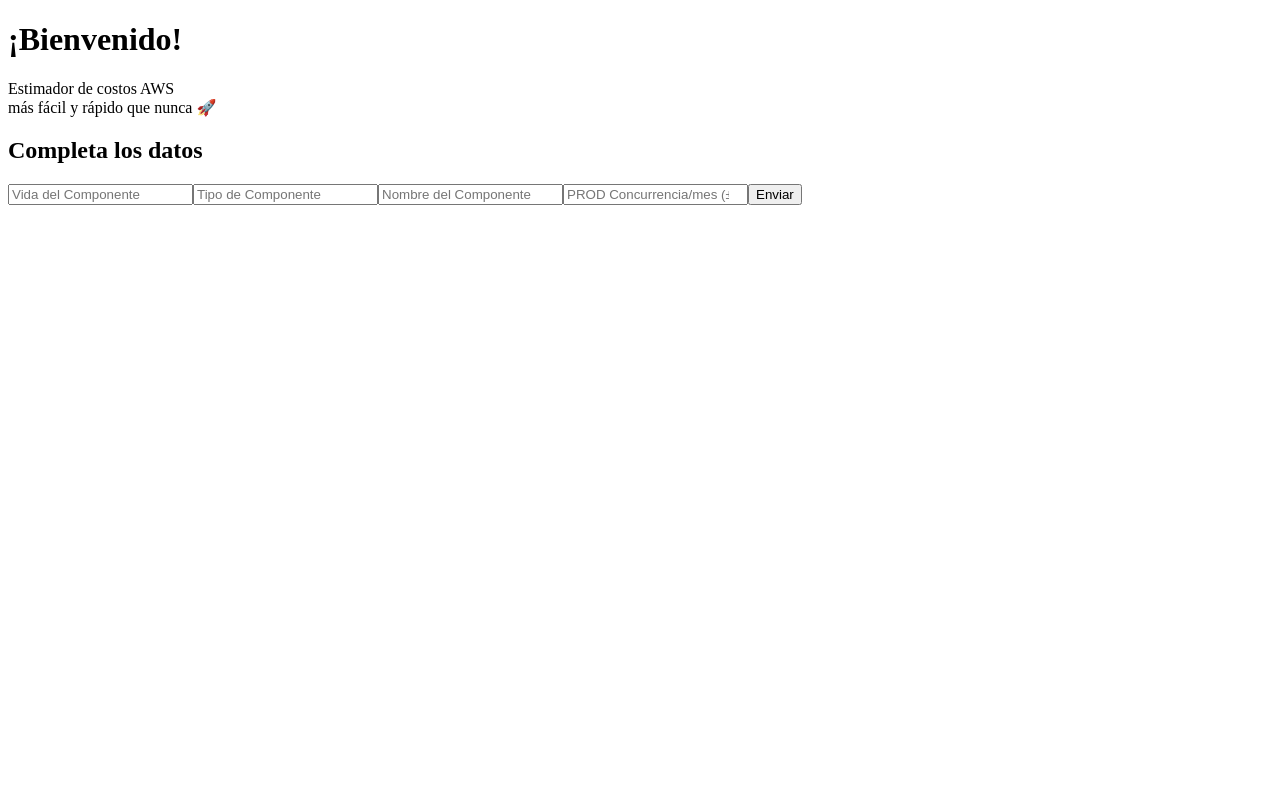
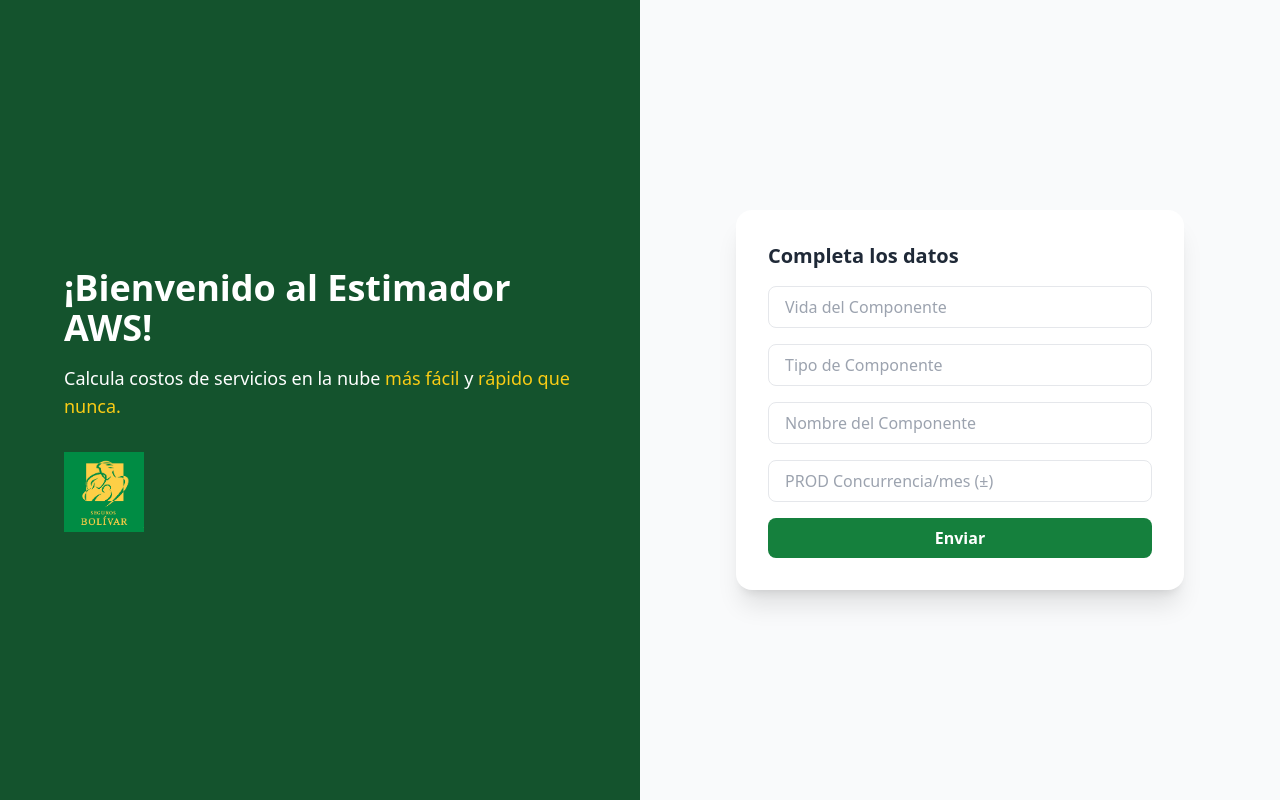
Before and after one commit to CarlosCruzSB/aws-estimator-chatbot, a Next.js app: page / in a window 1280 px wide. Built offline with nearby package versions, Linux system fonts and the light colour scheme.

Commit message:
fix: mejorar UI con Tailwind y root layout

```diff
--- a/app/layout.js
+++ b/app/layout.js
@@ -1,14 +1,14 @@
+import "./globals.css";
+
 export const metadata = {
-  title: "AWS Estimator Chatbot",
-  description: "Chatbot para estimar costos de AWS y llenar Excel automáticamente",
+  title: "AWS Estimator",
+  description: "Chatbot para estimar costos en AWS",
 };
 
 export default function RootLayout({ children }) {
   return (
     <html lang="es">
-      <body className="bg-gray-100 font-sans">
-        {children}
-      </body>
+      <body className="font-sans">{children}</body>
     </html>
   );
 }
--- a/app/page.js
+++ b/app/page.js
@@ -1,113 +1,119 @@
 "use client";
+
 import { useState } from "react";
 
 export default function Home() {
-  const [vidaComponente, setVidaComponente] = useState("");
-  const [tipoComponente, setTipoComponente] = useState("");
-  const [nombreComponente, setNombreComponente] = useState("");
-  const [prodConcurrencia, setProdConcurrencia] = useState("");
+  const [form, setForm] = useState({
+    vida: "",
+    tipo: "",
+    nombre: "",
+    concurrencia: "",
+  });
+
   const [loading, setLoading] = useState(false);
-  const [mensaje, setMensaje] = useState("");
+  const [msg, setMsg] = useState("");
+
+  const handleChange = (e) => {
+    setForm({ ...form, [e.target.name]: e.target.value });
+  };
 
   const handleSubmit = async (e) => {
     e.preventDefault();
     setLoading(true);
-    setMensaje("");
+    setMsg("");
 
     try {
-      const response = await fetch(
+      const res = await fetch(
         "https://segurobolivar-trial.app.n8n.cloud/webhook-test/aws-estimator",
         {
           method: "POST",
           headers: { "Content-Type": "application/json" },
-          body: JSON.stringify({
-            vidaComponente,
-            tipoComponente,
-            nombreComponente,
-            prodConcurrencia,
-          }),
+          body: JSON.stringify(form),
         }
       );
 
-      if (!response.ok) throw new Error("Error en la petición");
-
-      setMensaje("✅ Datos enviados correctamente. Revisa el Excel.");
-    } catch (error) {
-      setMensaje("❌ No se pudo conectar con el servidor.");
+      if (!res.ok) throw new Error("❌ No se pudo conectar con el servidor.");
+      setMsg("✅ Datos enviados con éxito 🚀");
+    } catch (err) {
+      setMsg(err.message);
     } finally {
       setLoading(false);
     }
   };
 
   return (
-    <div className="min-h-screen grid grid-cols-1 md:grid-cols-2">
-      {/* Panel izquierdo estilo Bolívar */}
-      <div className="bg-[#006b5e] flex flex-col justify-center items-center text-white p-10">
-        <h1 className="text-4xl font-bold mb-4">¡Bienvenido!</h1>
-        <p className="text-xl">
-          Estimador de costos AWS <br />
-          más fácil y rápido que nunca 🚀
+    <main className="min-h-screen flex">
+      {/* Panel izquierdo */}
+      <div className="w-1/2 bg-green-900 text-white flex flex-col justify-center items-start px-16">
+        <h1 className="text-4xl font-bold mb-4">
+          ¡Bienvenido al Estimador AWS!
+        </h1>
+        <p className="text-lg mb-2">
+          Calcula costos de servicios en la nube{" "}
+          <span className="text-yellow-400">más fácil</span> y{" "}
+          <span className="text-yellow-400">rápido que nunca.</span>
         </p>
+        <div className="mt-6">
+          <img src="/logo.png" alt="Seguros Bolivar" className="h-20" />
+        </div>
       </div>
 
-      {/* Panel derecho con tarjeta */}
-      <div className="flex items-center justify-center p-6">
+      {/* Panel derecho */}
+      <div className="w-1/2 bg-gray-50 flex justify-center items-center">
         <div className="bg-white shadow-xl rounded-2xl p-8 w-full max-w-md">
-          <h2 className="text-2xl font-semibold text-gray-800 mb-6">
+          <h2 className="text-xl font-bold text-gray-800 mb-4">
             Completa los datos
           </h2>
-
           <form onSubmit={handleSubmit} className="space-y-4">
             <input
-              type="text"
+              name="vida"
               placeholder="Vida del Componente"
-              value={vidaComponente}
-              onChange={(e) => setVidaComponente(e.target.value)}
-              className="w-full border p-3 rounded-lg"
-              required
+              value={form.vida}
+              onChange={handleChange}
+              className="w-full px-4 py-2 border rounded-lg"
             />
-
             <input
-              type="text"
+              name="tipo"
               placeholder="Tipo de Componente"
-              value={tipoComponente}
-              onChange={(e) => setTipoComponente(e.target.value)}
-              className="w-full border p-3 rounded-lg"
-              required
+              value={form.tipo}
+              onChange={handleChange}
+              className="w-full px-4 py-2 border rounded-lg"
             />
-
             <input
-              type="text"
+              name="nombre"
               placeholder="Nombre del Componente"
-              value={nombreComponente}
-              onChange={(e) => setNombreComponente(e.target.value)}
-              className="w-full border p-3 rounded-lg"
-              required
+              value={form.nombre}
+              onChange={handleChange}
+              className="w-full px-4 py-2 border rounded-lg"
             />
-
             <input
-              type="number"
+              name="concurrencia"
               placeholder="PROD Concurrencia/mes (±)"
-              value={prodConcurrencia}
-              onChange={(e) => setProdConcurrencia(e.target.value)}
-              className="w-full border p-3 rounded-lg"
-              required
+              value={form.concurrencia}
+              onChange={handleChange}
+              className="w-full px-4 py-2 border rounded-lg"
             />
 
             <button
               type="submit"
               disabled={loading}
-              className="w-full bg-[#ffb81c] hover:bg-[#e0a418] text-black font-bold py-3 rounded-lg"
+              className="w-full bg-green-700 text-white py-2 rounded-lg font-semibold hover:bg-green-800 transition"
             >
               {loading ? "Enviando..." : "Enviar"}
             </button>
           </form>
 
-          {mensaje && (
-            <p className="mt-4 text-center text-gray-700">{mensaje}</p>
+          {msg && (
+            <p
+              className={`mt-4 text-center text-sm ${
+                msg.startsWith("✅") ? "text-green-700" : "text-red-600"
+              }`}
+            >
+              {msg}
+            </p>
           )}
         </div>
       </div>
-    </div>
+    </main>
   );
 }
```
Also changed, not shown: public/logo.png (added).
